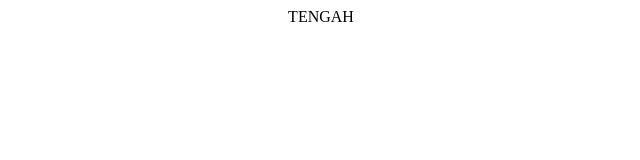
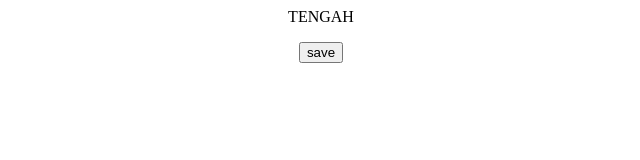
Before and after one commit to vercelsatu/Lat1, a plain HTML site: page index.html in a window 1280 px wide. Shown: the whole page, without its empty margins (319-959 px from the left). Drawn offline with Linux system fonts and the light colour scheme.

Commit message:
Update index.html

```diff
--- a/index.html
+++ b/index.html
@@ -1,5 +1,8 @@
 <html>
 <center>
 <p> TENGAH </p>
+
+<button> save
+</button>
 </center>
 </html>
```
